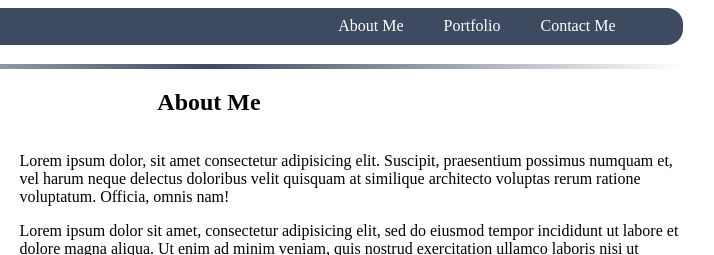
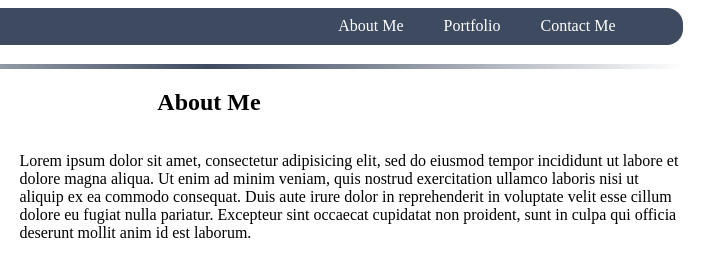
Before and after one commit to jrmock1990/FirstPortfolio, a plain HTML site: page index.html in a window 1280 px wide. Shown: the top 255 px of the page, 431-1145 px from the left. Drawn offline with Linux system fonts and the light colour scheme.

Commit message:
Better ipsum

```diff
--- a/index.html
+++ b/index.html
@@ -32,7 +32,14 @@
 				<div id="aboutContainer">
 					<img id="myPicture" src="images/me.png" alt="A Picture of Robert Mock">
 					<div>
-						<p>Lorem ipsum dolor, sit amet consectetur adipisicing elit. Suscipit, praesentium possimus numquam et, vel harum neque delectus doloribus velit quisquam at similique architecto voluptas rerum ratione voluptatum. Officia, omnis nam!</p>
+						<p>Lorem ipsum dolor sit amet, consectetur adipisicing elit, sed do eiusmod
+						tempor incididunt ut labore et dolore magna aliqua. Ut enim ad minim veniam,
+						quis nostrud exercitation ullamco laboris nisi ut aliquip ex ea commodo
+						consequat. Duis aute irure dolor in reprehenderit in voluptate velit esse
+						cillum dolore eu fugiat nulla pariatur. Excepteur sint occaecat cupidatat non
+						proident, sunt in culpa qui officia deserunt mollit anim id est laborum.
+						</p>
+
 						<p>Lorem ipsum dolor sit amet, consectetur adipisicing elit, sed do eiusmod
 						tempor incididunt ut labore et dolore magna aliqua. Ut enim ad minim veniam,
 						quis nostrud exercitation ullamco laboris nisi ut aliquip ex ea commodo
```
